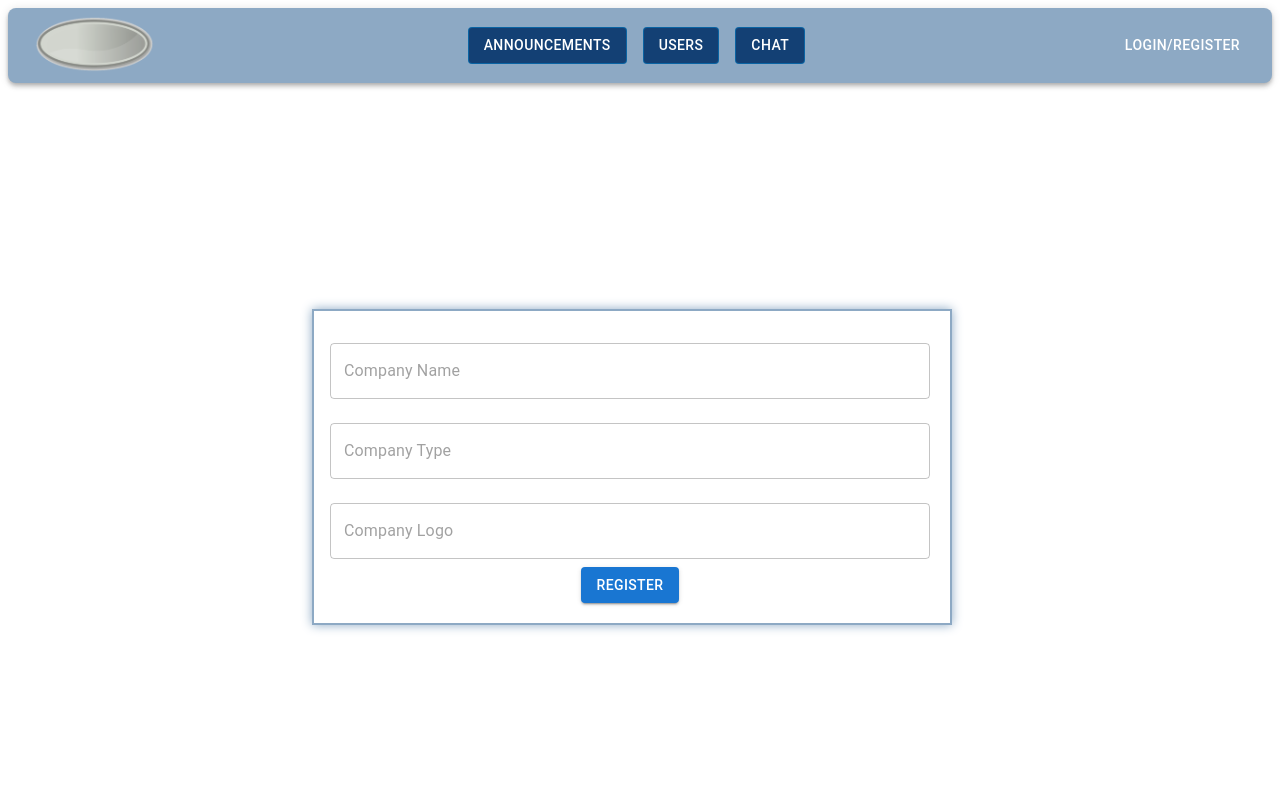
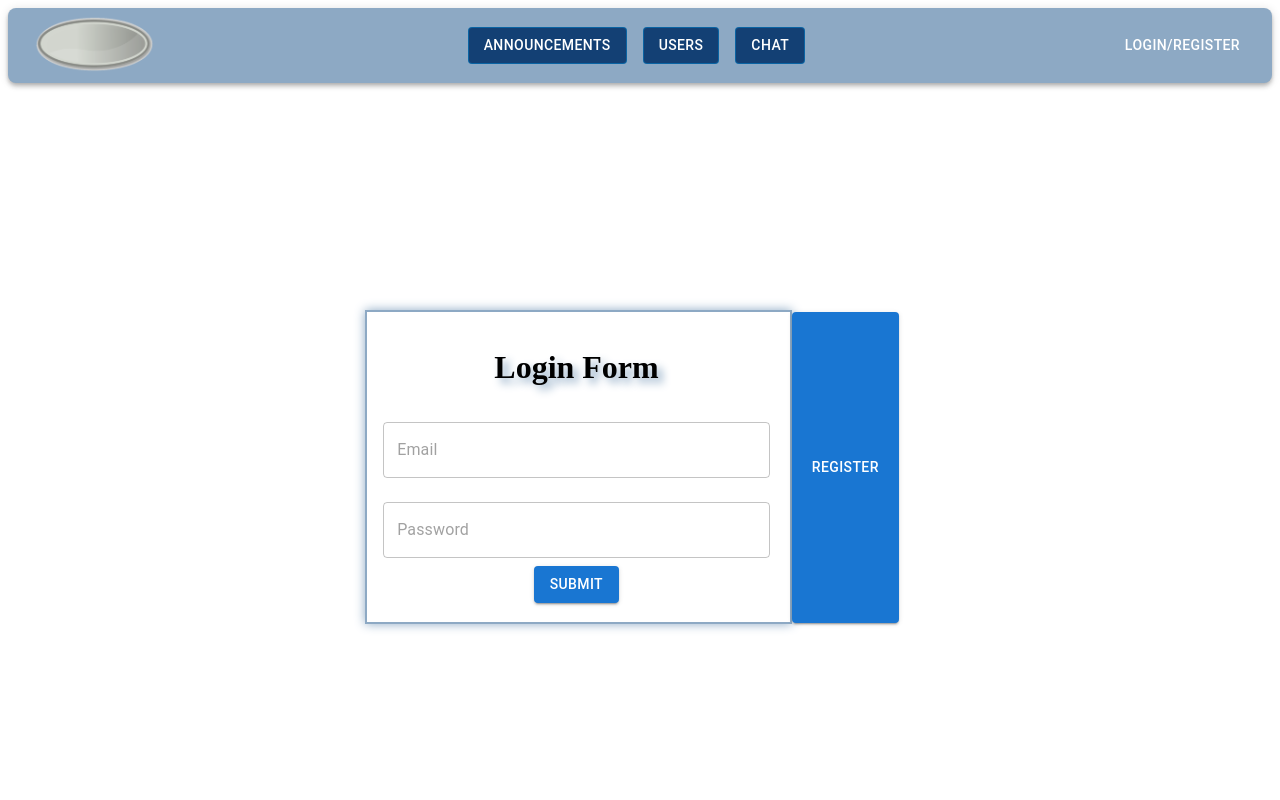
Before and after one commit to ErikAmerico/Employee-Website, a React (Vite) app in the folder client/: page /loginRegister in a window 1280 px wide. Shown: the top 800 px of the page. Built offline with nearby package versions, Linux system fonts and the light colour scheme.

Commit message:
fairly cool toggling effect  between registration and login forms.

```diff
--- a/client/src/components/logReg/logReg.css
+++ b/client/src/components/logReg/logReg.css
@@ -3,6 +3,42 @@
   box-shadow: 0px 0px 10px #8da9c4;
   padding: 20px;
   background-color: white;
+  transition: transform 0.5s ease-in-out;
+}
+
+.flip {
+  transform: rotateY(360deg);
+}
+
+.slide {
+  animation: Move 0.5s linear;
+}
+
+@keyframes Move {
+  0% {
+    transform: translateX(500px);
+  }
+  100% {
+    transform: translateX(0px);
+  }
+}
+
+.flipLog {
+  transform: rotateY(-360deg);
+}
+
+.slideLog {
+  animation: MoveLog 0.5s linear;
+  z-index: -1;
+}
+
+@keyframes MoveLog {
+  0% {
+    transform: translateX(-500px);
+  }
+  100% {
+    transform: translateX(0px);
+  }
 }
 
 .submit-button {
@@ -16,3 +52,13 @@
 .submit-button:hover {
   background-color: #134074;
 }
+
+h1 {
+  text-align: center;
+  margin-bottom: 20px;
+  text-shadow: 5px 5px 8px #8da9c4;
+}
+
+.toggleButton {
+  width: 107px;
+}
--- a/client/src/components/logReg/login.jsx
+++ b/client/src/components/logReg/login.jsx
@@ -1,12 +1,36 @@
 import { Button, Grid, TextField } from "@mui/material";
-import React, { useState } from "react";
+import React, { useState, useEffect, useRef } from "react";
 import "./logReg.css";
 
-const Login = () => {
+const Login = ({ toggleForm }) => {
     const [inputs, setInputs] = useState({
         email: "",
         password: "",
     });
+
+    const formContainerRef = useRef(null);
+
+    useEffect(() => {
+        const formContainerHeight = formContainerRef.current.clientHeight;
+        const toggleButton = document.querySelector(".toggleButton");
+            if (toggleButton) {
+        toggleButton.style.height = `${formContainerHeight}px`;
+        }
+    }, []);
+
+    useEffect(() => {
+        document.querySelector(".form-container").classList.toggle("flipLog");
+    }, []);
+
+    useEffect(() => {
+        const toggleButton = document.querySelector(".toggleButton")
+        if (toggleButton) {
+            toggleButton.classList.toggle("slideLog");
+            toggleButton.addEventListener("animationend", () => {
+                toggleButton.style.zIndex = 0;
+            });
+        }
+    }, []);
 
     const handleChange = (e) => {
         setInputs((prevState) => ({
@@ -34,7 +58,8 @@ const Login = () => {
             alignItems="center"
             style={{ minHeight: "100vh" }}
         >
-            <Grid item xs={12} sm={6} className="form-container">
+            <Grid item xs={12} sm={4} className="form-container" ref={formContainerRef}>
+                <h1>Login Form</h1>
                 <form onSubmit={handleSubmit}>
                     <TextField
                         name="email"
@@ -65,11 +90,14 @@ const Login = () => {
                             color="primary"
                             className="submit-button"
                         >
-                            Login
+                            Submit
                         </Button>
                     </Grid>
                 </form>
             </Grid>
+            <div className="toggle-button-container">
+                <Button onClick={toggleForm} variant="contained" className="toggleButton">Register</Button>
+            </div>
         </Grid>
     );
 };
--- a/client/src/components/logReg/register.jsx
+++ b/client/src/components/logReg/register.jsx
@@ -1,11 +1,11 @@
 import { Button, Grid, TextField } from "@mui/material";
-import React, { useEffect, useState } from "react";
+import React, { useState, useEffect, useRef } from "react";
 import "./logReg.css";
 
 import { useMutation } from "@apollo/client";
 import { ADD_COMPANY } from "../../utils/mutations";
 
-const Register = () => {
+const Register = ({ toggleForm }) => {
     // const [inputs, setInputs] = useState({
     //   companyName: '',
     //   firstName: '',
@@ -22,6 +22,24 @@ const Register = () => {
 
     const [addCompany, { error }] = useMutation(ADD_COMPANY);
     const [showAlert, setShowAlert] = useState(false);
+
+    const formContainerRef = useRef(null);
+
+    useEffect(() => {
+        const formContainerHeight = formContainerRef.current.clientHeight;
+        const toggleButton = document.querySelector(".toggleButton");
+        if (toggleButton) {
+            toggleButton.style.height = `${formContainerHeight}px`;
+        }
+    }, []);
+
+    useEffect(() => {
+        document.querySelector(".form-container").classList.toggle("flip");
+    }, []);
+
+    useEffect(() => {
+        document.querySelector(".toggleButton").classList.toggle("slide");
+    }, []);
 
     const handleChange = (e) => {
         setInputs((prevState) => ({
@@ -68,7 +86,11 @@ const Register = () => {
             alignItems="center"
             style={{ minHeight: "100vh" }}
         >
-            <Grid item xs={12} sm={6} className="form-container">
+        <div className="toggle-button-container">
+            <Button onClick={toggleForm} variant="contained" className="toggleButton">Login</Button>
+        </div>
+            <Grid item xs={12} sm={4} className="form-container" ref={formContainerRef}>
+                <h1>Registration</h1>
                 <form onSubmit={handleSubmit}>
                     <TextField
                         name="name"
@@ -154,7 +176,7 @@ const Register = () => {
                             color="primary"
                             className="submit-button"
                         >
-                            Register
+                            Submit
                         </Button>
                     </Grid>
                 </form>
--- a/client/src/pages/loginRegister.jsx
+++ b/client/src/pages/loginRegister.jsx
@@ -1,12 +1,22 @@
-import React from "react";
-import Login from "../components/logReg/login";
-import Register from "../components/logReg/register";
+import React, { useState } from "react";
+import Login from "../components/logReg/Login";
+import Register from "../components/logReg/Register";
+
 
 export default function LoginRegister() {
-    return (
-        <div>
-            <Register />
-            <Login />
-        </div>
-    );
+  const [showLogin, setShowLogin] = useState(true);
+
+  const toggleForm = () => {
+    setShowLogin((prevState) => !prevState);
+  };
+
+  return (
+    <div className="login-container">
+      {showLogin ? (
+        <Login toggleForm={toggleForm} />
+      ) : (
+        <Register toggleForm={toggleForm} />
+      )}
+    </div>
+  );
 }
--- a/client/vite.config.js
+++ b/client/vite.config.js
@@ -1,10 +1,5 @@
 import { defineConfig } from "vite";
 import react from "@vitejs/plugin-react";
-
-// https://vitejs.dev/config/
-// export default defineConfig({
-//   plugins: [react()],
-// })
 
 export default defineConfig({
   plugins: [react()],
```
Lines whose indentation alone changed are shown as unchanged.
